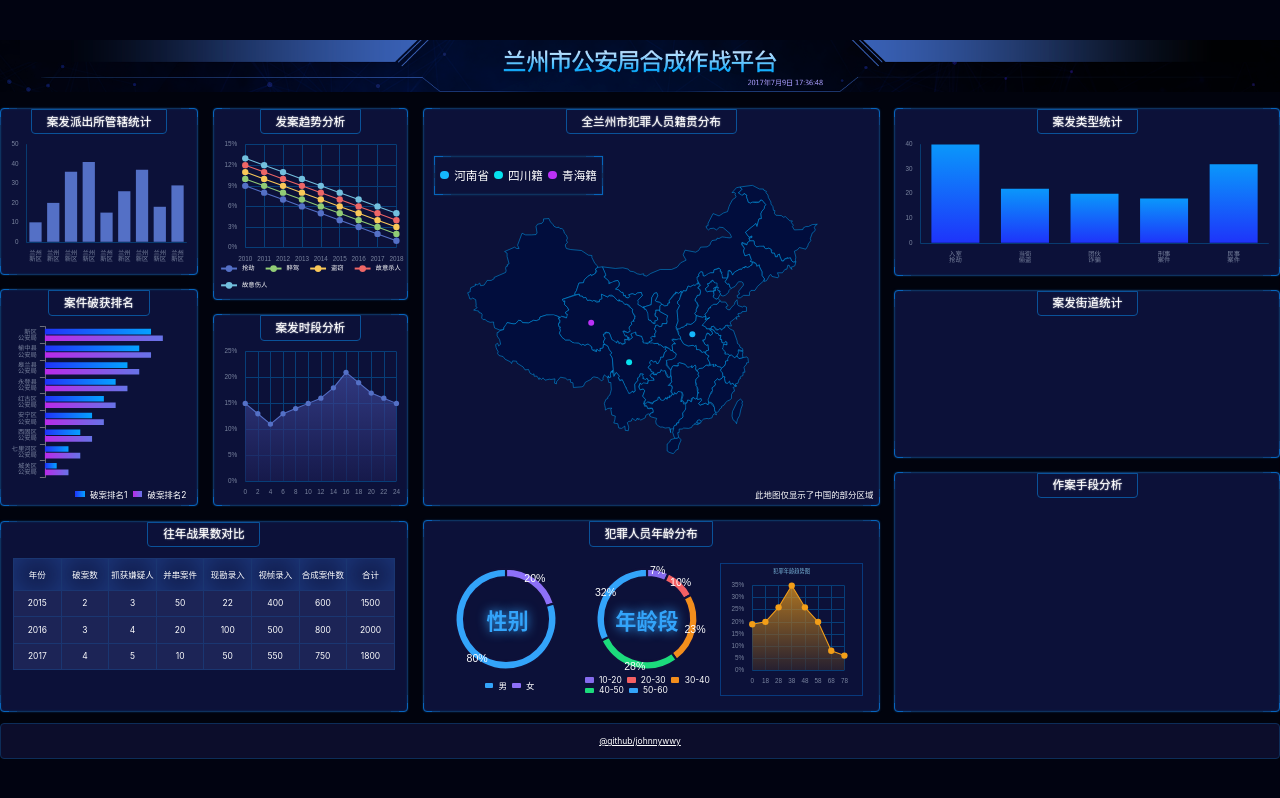
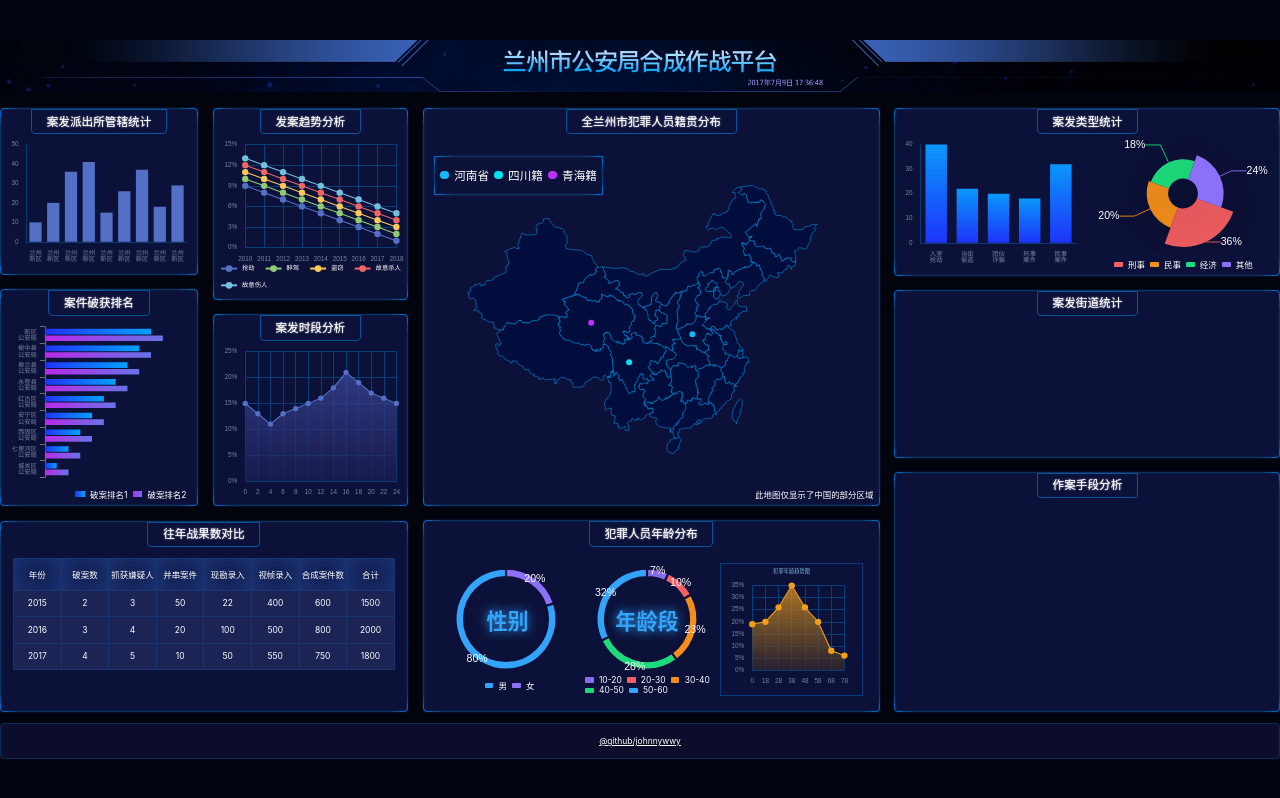
Before and after one commit to johnnywwy/bigScreen, a React (Vite) app: page / in a window 1280 px wide. Built offline with nearby package versions, Linux system fonts and the light colour scheme.

Commit message:
完成chart11

```diff
--- a/src/components/chart11.tsx
+++ b/src/components/chart11.tsx
@@ -2,3 +2,58 @@ import React, {useEffect, useRef} from 'react';
 import * as echarts from 'echarts';
 import {createEchartsOptions} from '../shared/create-echarts-options';
 import {px} from '../shared/px';
+
+export const Chart11 = () => {
+  const divRef = useRef(null);
+  const colors = ['#F46064', '#F38E1C', '#1CDB7C', '#8D70F8', '#33A4FA'];
+  useEffect(() => {
+    let myChart = echarts.init(divRef.current);
+    myChart.setOption(createEchartsOptions({
+      color: colors,
+      xAxis: {show: false},
+      yAxis: {show: false},
+      legend: {show: false},
+      series: [
+        {
+          startAngle: -20,
+          type: 'pie',
+          radius: ['25%', '90%'],
+          avoidLabelOverlap: false,
+          label: {
+            show: true, position: 'outside', textStyle: {color: 'white', fontSize: px(20)},
+            distanceToLabelLine: 0,
+            formatter(options) {
+              return options.value * 100 + '%';
+            }
+          },
+          labelLine: {show: true, length: 0},
+          roseType: 'area',
+          itemStyle: {
+            shadowBlur: px(200),
+            shadowColor: 'rgba(0, 0, 0, 0.5)'
+          },
+          data: [
+            {value: 0.36, name: '刑事案件'},
+            {value: 0.20, name: '民事案件'},
+            {value: 0.18, name: '经济案件'},
+            {value: 0.24, name: '其他案件'},
+          ]
+        }
+      ]
+    }));
+  }, []);
+
+  return (
+    <div className="年龄段-图1">
+      <div className="chart">
+        <div className="main" ref={divRef}/>
+      </div>
+      <div className="legend">
+        <span style={{background: colors[0]}} />刑事
+        <span style={{background: colors[1]}} />民事
+        <span style={{background: colors[2]}} />经济
+        <span style={{background: colors[3]}} />其他
+      </div>
+    </div>
+  );
+};
--- a/src/pages/home.tsx
+++ b/src/pages/home.tsx
@@ -11,6 +11,7 @@ import {Chart7} from '../components/chart7'
 import {Chart8} from '../components/chart8'
 import {Chart9} from '../components/chart9'
 import {Chart10} from '../components/chart10'
+import {Chart11} from '../components/chart11'
 
 export const Home = () => {
   return (
@@ -44,6 +45,7 @@ export const Home = () => {
             <h2>案发类型统计</h2>
             <div className="charts">
               <Chart10/>
+              <Chart11/>
             </div>
           </div>
           <div className="bordered row2 案发街道">
```
